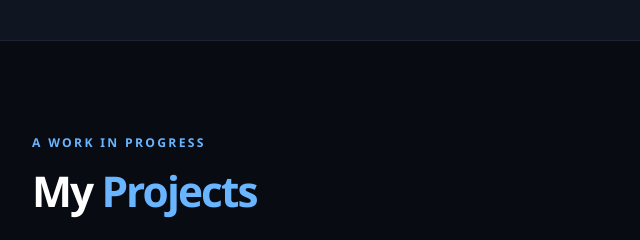
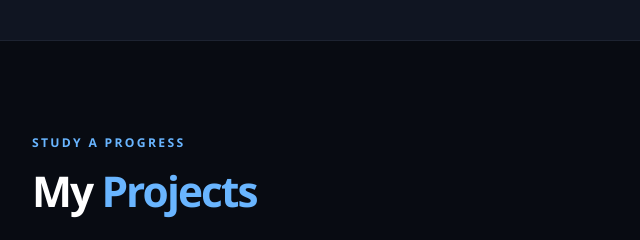
Before and after one commit to jompila79-bit/jompilla-portfolio-1-, a plain HTML site: page jompilla-project-1/index.html in a window 1280 px wide. Shown: the part 1880-2120 px from the top of the page, 58-698 px from the left. Drawn offline with Linux system fonts and the light colour scheme.

Commit message:
initial STUDY a progress

```diff
--- a/jompilla-project-1/index.html
+++ b/jompilla-project-1/index.html
@@ -108,7 +108,7 @@
     <!-- Keep this honest: projects will be added after they are completed. -->
     <section class="section" id="projects" aria-labelledby="projects-title">
       <div class="container">
-        <p class="eyebrow">A WORK IN PROGRESS</p>
+        <p class="eyebrow">STUDY A PROGRESS</p>
         <h2 class="section-title" id="projects-title">My <span>Projects</span></h2>
         <div class="project-card">
           <div class="project-mark" aria-hidden="true">&lt; / &gt;</div>
```
